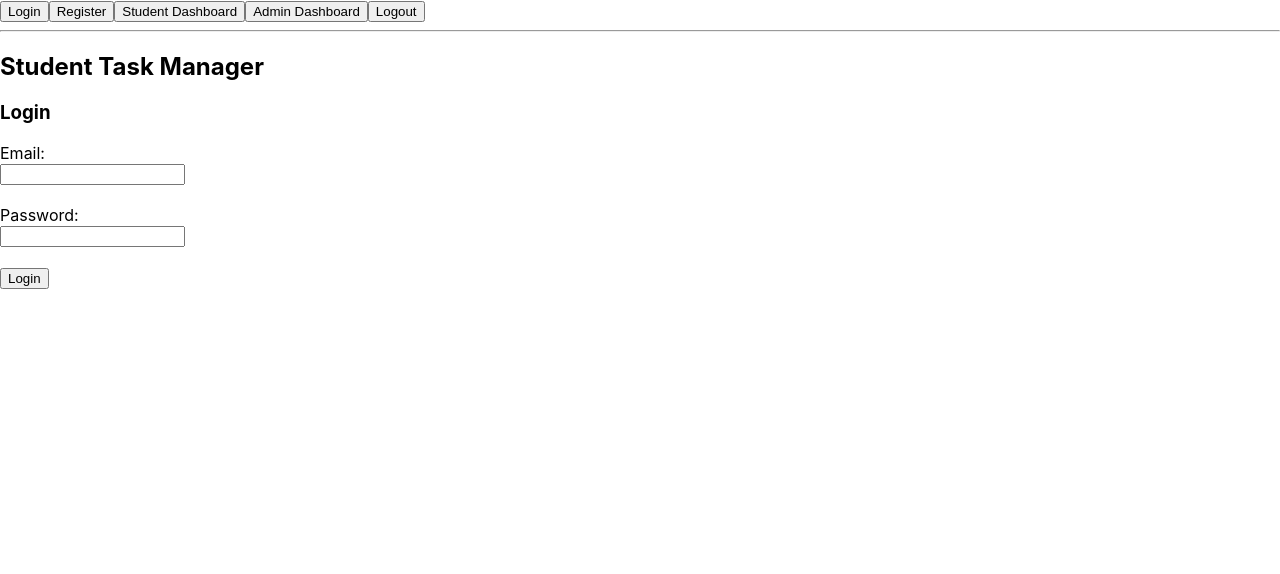
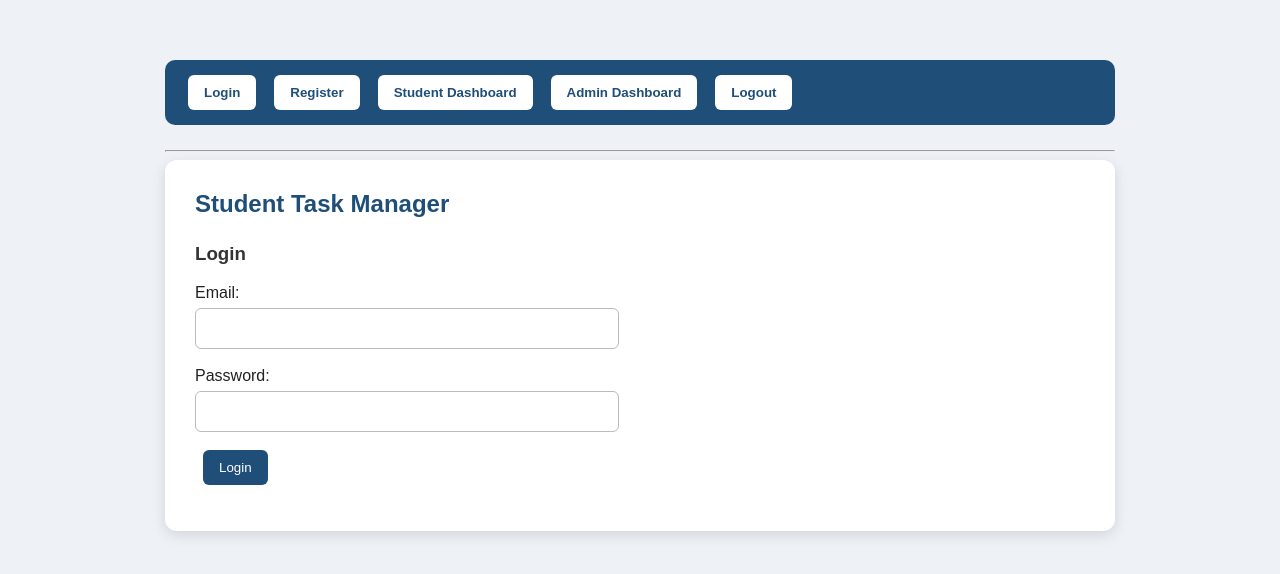
Before and after one commit to AyaRafea-431011614/task-manager-project, a React (Create React App) app in the folder frontend/: page / in a window 1280 px wide. Shown: the top 574 px of the page. Built offline with nearby package versions, Linux system fonts and the light colour scheme.

Commit message:
Improve task UI with status badges and layout

```diff
--- a/frontend/src/App.css
+++ b/frontend/src/App.css
@@ -1,38 +1,126 @@
-.App {
-  text-align: center;
+body {
+  margin: 0;
+  font-family: Arial, sans-serif;
+  background: #eef2f7;
+  color: #222;
 }
 
-.App-logo {
-  height: 40vmin;
-  pointer-events: none;
+.app-container {
+  max-width: 950px;
+  margin: 40px auto;
+  padding: 20px;
 }
 
-@media (prefers-reduced-motion: no-preference) {
-  .App-logo {
-    animation: App-logo-spin infinite 20s linear;
-  }
+.navbar {
+  background: #1f4e79;
+  padding: 15px;
+  border-radius: 10px;
+  display: flex;
+  gap: 10px;
+  flex-wrap: wrap;
+  margin-bottom: 25px;
 }
 
-.App-header {
-  background-color: #282c34;
-  min-height: 100vh;
+.navbar button {
+  background: white;
+  color: #1f4e79;
+  border: none;
+  padding: 10px 16px;
+  border-radius: 6px;
+  cursor: pointer;
+  font-weight: bold;
+}
+
+.navbar button:hover {
+  background: #dbeafe;
+}
+
+.card {
+  background: white;
+  padding: 30px;
+  border-radius: 12px;
+  box-shadow: 0 4px 14px rgba(0, 0, 0, 0.12);
+}
+
+h2 {
+  color: #1f4e79;
+  margin-top: 0;
+}
+
+h3 {
+  margin-top: 25px;
+  color: #333;
+}
+
+input {
+  width: 100%;
+  max-width: 400px;
+  padding: 11px;
+  margin-top: 6px;
+  border: 1px solid #bbb;
+  border-radius: 6px;
+  font-size: 15px;
+}
+
+button {
+  background: #1f4e79;
+  color: white;
+  border: none;
+  padding: 10px 16px;
+  border-radius: 6px;
+  cursor: pointer;
+  margin-left: 8px;
+}
+
+button:hover {
+  background: #163a5a;
+}
+
+ul {
+  padding-left: 20px;
+}
+
+li {
+  background: #f8fafc;
+  margin-bottom: 10px;
+  padding: 12px;
+  border-radius: 8px;
+  list-style-position: inside;
+}
+
+.message {
+  color: #1f4e79;
+  font-weight: bold;
+}
+.task-item {
+  display: flex;
+  justify-content: space-between;
+  align-items: center;
+}
+
+.task-info {
   display: flex;
   flex-direction: column;
-  align-items: center;
-  justify-content: center;
-  font-size: calc(10px + 2vmin);
+}
+
+.badge {
+  padding: 4px 10px;
+  border-radius: 6px;
+  font-size: 12px;
+  font-weight: bold;
+  margin-left: 10px;
+}
+
+.badge.pending {
+  background: #facc15;
+  color: #333;
+}
+
+.badge.done {
+  background: #22c55e;
   color: white;
 }
 
-.App-link {
-  color: #61dafb;
+.task-actions button {
+  margin-left: 10px;
 }
-
-@keyframes App-logo-spin {
-  from {
-    transform: rotate(0deg);
-  }
-  to {
-    transform: rotate(360deg);
-  }
-}
--- a/frontend/src/App.js
+++ b/frontend/src/App.js
@@ -1,4 +1,5 @@
 import { useState } from "react";
+import "./App.css";
 
 import Login from "./pages/Login";
 import Register from "./pages/Register";
@@ -16,8 +17,8 @@ const [tasks, setTasks] = useState([
 const [user, setUser] = useState(null);
 
   return (
-    <div>
-      <nav>
+    <div className="app-container">
+      <nav className="navbar">
         <button onClick={() => setPage("login")}>Login</button>
         <button onClick={() => setPage("register")}>Register</button>
         <button onClick={() => setPage("student")}>Student Dashboard</button>
--- a/frontend/src/pages/AdminDashboard.js
+++ b/frontend/src/pages/AdminDashboard.js
@@ -26,7 +26,7 @@ function AdminDashboard({ tasks, setTasks }) {
   };
 
   return (
-    <div>
+    <div className="card">
       <h2>Admin Dashboard</h2>
 
       <h3>Assign Task to Group</h3>
--- a/frontend/src/pages/Login.js
+++ b/frontend/src/pages/Login.js
@@ -3,42 +3,53 @@ import { useState } from "react";
 function Login({ setPage, setUser }) {
   const [email, setEmail] = useState("");
   const [password, setPassword] = useState("");
+  const [message, setMessage] = useState("");
 
   const handleLogin = () => {
     if (email === "" || password === "") {
-      alert("Please enter email and password.");
+      setMessage("Please enter email and password.");
       return;
     }
 
     if (email === "admin@gmail.com") {
       setUser({ email: email, role: "admin", group: null });
+      setMessage("Admin login successful.");
       setPage("admin");
     } else {
       setUser({ email: email, role: "student", group: "A" });
+      setMessage("Student login successful.");
       setPage("student");
     }
   };
 
   return (
-    <div>
+    <div className="card">
       <h2>Student Task Manager</h2>
       <h3>Login</h3>
 
       <div>
         <label>Email:</label><br />
-        <input type="email" onChange={(e) => setEmail(e.target.value)} />
+        <input
+          type="email"
+          onChange={(e) => setEmail(e.target.value)}
+        />
       </div>
 
       <br />
 
       <div>
         <label>Password:</label><br />
-        <input type="password" onChange={(e) => setPassword(e.target.value)} />
+        <input
+          type="password"
+          onChange={(e) => setPassword(e.target.value)}
+        />
       </div>
 
       <br />
 
-      <button type="button" onClick={handleLogin}>Login</button>
+      <button onClick={handleLogin}>Login</button>
+
+      <p className="message">{message}</p>
     </div>
   );
 }
--- a/frontend/src/pages/Register.js
+++ b/frontend/src/pages/Register.js
@@ -19,7 +19,7 @@ function Register({ setPage }) {
   };
 
   return (
-    <div>
+   <div className="card">
       <h2>Student Task Manager</h2>
       <h3>Register</h3>
 
--- a/frontend/src/pages/StudentDashboard.js
+++ b/frontend/src/pages/StudentDashboard.js
@@ -28,7 +28,7 @@ function StudentDashboard({ tasks, setTasks, user }) {
   };
 
   return (
-    <div>
+   <div className="card">
       <h2>Student Dashboard</h2>
 
       <h3>My Tasks</h3>
@@ -37,11 +37,25 @@ function StudentDashboard({ tasks, setTasks, user }) {
   {tasks
     .filter((task) => !task.group || task.group === user?.group)
     .map((task, index) => (
-          <li key={index}>
-            {task.title} - {task.deadline} - {task.status}
+      <li key={index} className="task-item">
+
+        <div className="task-info">
+          <strong>{task.title}</strong>
+          <span>{task.deadline}</span>
+        </div>
+
+        <div className="task-actions">
+          <span className={`badge ${task.status === "Done" ? "done" : "pending"}`}>
+            {task.status}
+          </span>
+
           {task.status === "Pending" && (
-              <button onClick={() => markAsDone(index)}>Mark as Done</button>
+            <button onClick={() => markAsDone(index)}>
+              Done
+            </button>
           )}
+        </div>
+
       </li>
     ))}
 </ul>
```
Lines whose indentation alone changed are shown as unchanged.
